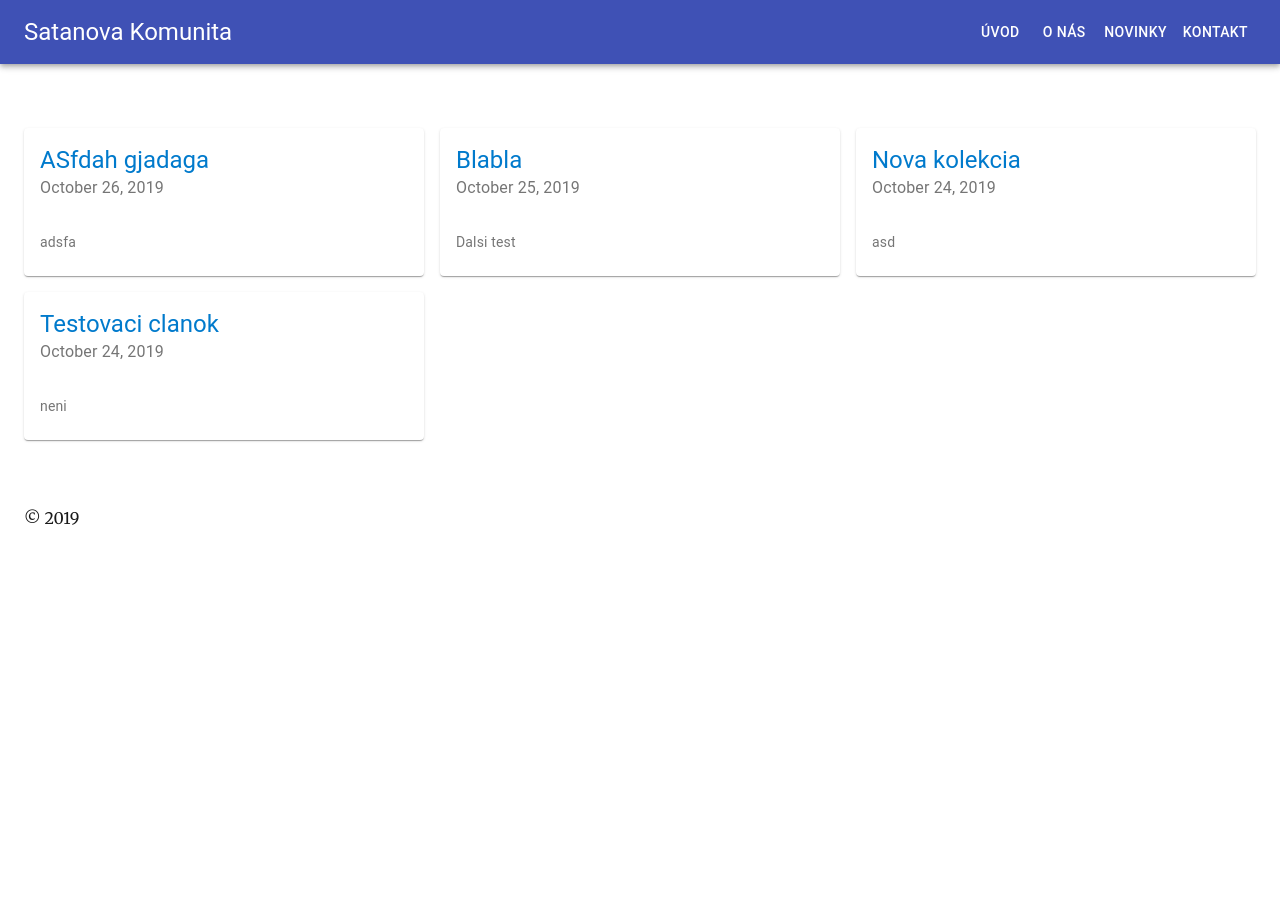
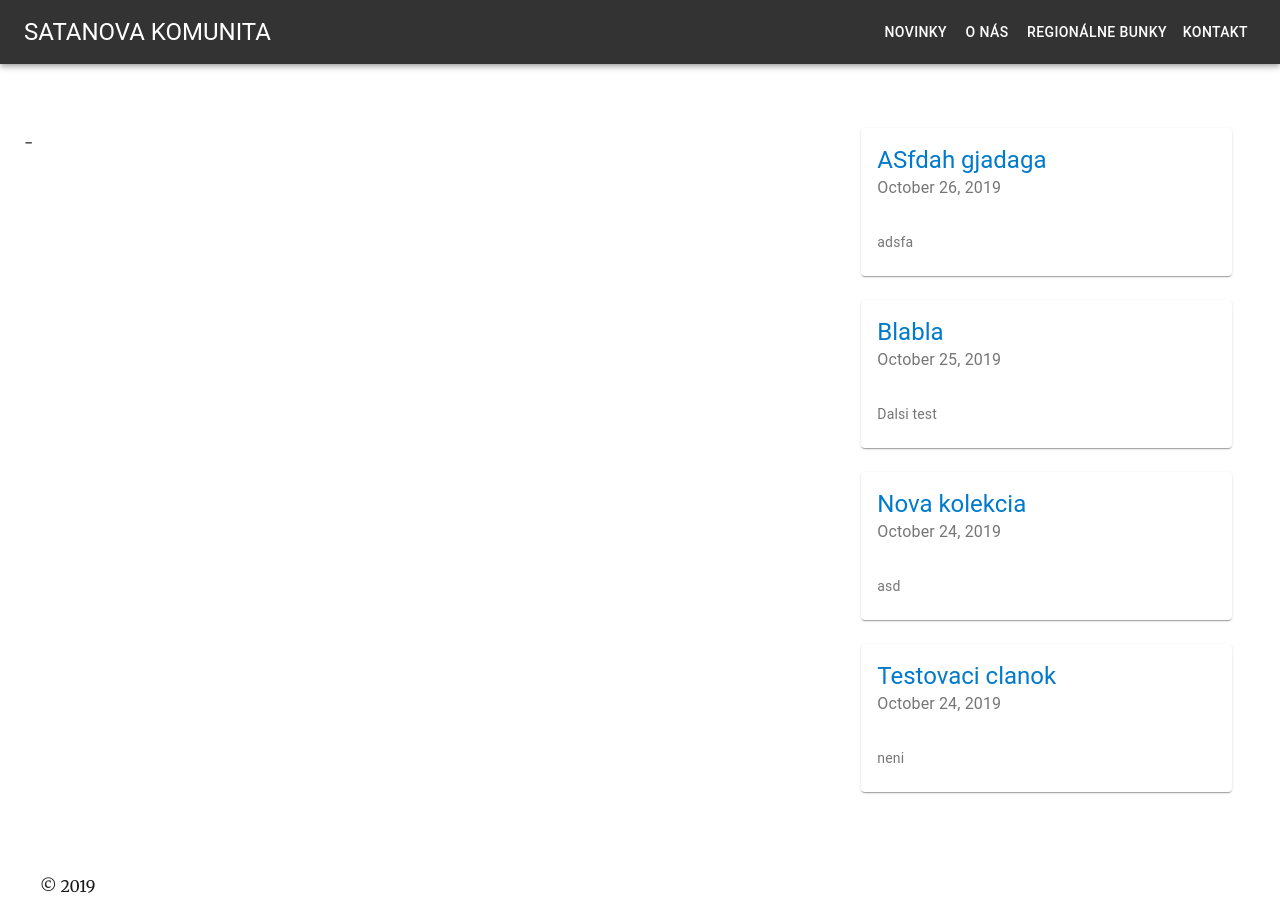
Before and after one commit to zoltan-kovac/satanova-komunita, a Gatsby site: page / in a window 1280 px wide. Before the commit the page ends 800 px from the top, so only its background shows below. Built offline with nearby package versions, Linux system fonts and the light colour scheme; Gatsby itself is replaced by a stand-in of ours; some packages are replaced by stand-ins of ours.

Commit message:
main nav update; add layout components

```diff
--- a/gatsby-config.js
+++ b/gatsby-config.js
@@ -8,15 +8,15 @@ module.exports = {
       facebook: `satanovakomunita`,
       twitter: `satanovakomunita`,
     },
-    menuLinks: [{
-      name: 'Úvod',
-      link: '/'
-    },{
+    menuLinks: [ {
+      name: 'Novinky',
+      link: '/novinky'
+    }, {
       name: 'O nás',
       link: '/o-nas'
     }, {
-      name: 'Novinky',
-      link: '/novinky'
+      name: 'Regionálne bunky',
+      link: '/regionalne-bunky'
     }, {
       name:'Kontakt',
       link:'/kontakt'
--- a/gatsby-node.js
+++ b/gatsby-node.js
@@ -4,7 +4,7 @@ const { createFilePath } = require(`gatsby-source-filesystem`)
 exports.createPages = async ({ graphql, actions }) => {
   const { createPage } = actions
 
-  const blogPost = path.resolve(`./src/templates/blog-post.js`)
+  const blogPost = path.resolve(`./src/templates/BlogPost.jsx`)
 
   const result = await graphql(
     `
--- /dev/null
+++ b/src/components/Copyright.jsx
@@ -0,0 +1,3 @@
+const Copyright = () => `© ${new Date().getFullYear()}`
+
+export default Copyright
--- a/src/components/Footer.jsx
+++ b/src/components/Footer.jsx
@@ -1,11 +1,23 @@
+import { makeStyles } from '@material-ui/core/styles'
+import Container from '@material-ui/core/Container'
+import Copyright from './Copyright'
 import React from 'react'
-import Container from '@material-ui/core/Container'
+
+const useStyles = makeStyles(theme => ({
+  root: {
+    padding: theme.spacing(2),
+    marginTop: 'auto',
+    backgroundColor: 'white',
+  },
+}))
 
 export default function Footer() {
+  const classes = useStyles()
+
   return (
-    <footer>
+    <footer className={classes.root}>
       <Container>
-        © {new Date().getFullYear()}
+        <Copyright />
       </Container>
     </footer>
   )
--- a/src/components/Header.jsx
+++ /dev/null
@@ -1,64 +0,0 @@
-import React from "react"
-import {
-  graphql,
-  Link,
-  useStaticQuery,
-} from "gatsby"
-import { makeStyles } from '@material-ui/core/styles';
-import AppBar from '@material-ui/core/AppBar';
-import Button from '@material-ui/core/Button';
-import Container from '@material-ui/core/Container';
-import Toolbar from '@material-ui/core/Toolbar';
-import Typography from '@material-ui/core/Typography';
-
-const useStyles = makeStyles(theme => ({
-  root: {
-    // backgroundColor: 'transparent',
-    // boxShadow: 'none'
-  },
-  title: {
-    flexGrow: 1,
-  },
-}));
-
-export default function Header() {
-  const classes = useStyles();
-  const { site: { siteMetadata } } = useStaticQuery(graphql`query HeaderQuery {
-    site {
-      siteMetadata {
-        title
-        menuLinks {
-          name
-          link
-        }
-      }
-    }
-  }`)
-
-  return (
-    <AppBar position="static" className={classes.root}>
-      <Container>
-        <Toolbar disableGutters>
-          <Typography variant="h5" className={classes.title}>
-            {siteMetadata.title}
-          </Typography>
-
-          {siteMetadata.menuLinks.map(({ name, link }) =>
-            <Button color="inherit">
-              <Link
-                style={{
-                  boxShadow: `none`,
-                  textDecoration: `none`,
-                  color: `inherit`,
-                }}
-                to={link}
-                >
-                {name}
-              </Link>
-            </Button>
-          )}
-        </Toolbar>
-      </Container>
-    </AppBar>
-  )
-}
--- /dev/null
+++ b/src/components/Navigation.jsx
@@ -0,0 +1,77 @@
+import React from "react"
+import {
+  graphql,
+  Link,
+  useStaticQuery,
+} from "gatsby"
+import { makeStyles } from '@material-ui/core/styles'
+import AppBar from '@material-ui/core/AppBar'
+import Button from '@material-ui/core/Button'
+import Container from '@material-ui/core/Container'
+import Toolbar from '@material-ui/core/Toolbar'
+import Typography from '@material-ui/core/Typography'
+
+const useStyles = makeStyles(theme => ({
+  root: {
+    // backgroundColor: 'transparent',
+    // boxShadow: 'none'
+  },
+  title: {
+    flexGrow: 1,
+  },
+}));
+
+export default function Navigation() {
+  const classes = useStyles();
+  const { site: { siteMetadata } } = useStaticQuery(graphql
+    `query HeaderQuery {
+      site {
+        siteMetadata {
+          title
+          menuLinks {
+            name
+            link
+          }
+        }
+      }
+    }`
+  )
+  const rootPath = `${__PATH_PREFIX__}/`
+
+  return (
+    <AppBar position="static" className={classes.root}>
+      <Container>
+        <Toolbar disableGutters>
+          <Typography variant="h5" className={classes.title}>
+            <Link
+              style={{
+                boxShadow: `none`,
+                color: `inherit`,
+                textDecoration: `none`,
+                textTransform: 'uppercase',
+              }}
+              to={rootPath}
+            >
+              {siteMetadata.title}
+            </Link>
+          </Typography>
+
+          {siteMetadata.menuLinks.map(({ name, link }) =>
+            <Link
+              style={{
+                boxShadow: `none`,
+                textDecoration: `none`,
+                color: `inherit`,
+              }}
+              to={link}
+            >
+              <Button color="inherit">
+                  {name}
+              </Button>
+            </Link>
+          )}
+        </Toolbar>
+      </Container>
+    </AppBar>
+  )
+}
--- a/src/components/layout.js
+++ b/src/components/layout.js
@@ -1,8 +1,35 @@
 import React from "react"
 import { Link } from "gatsby"
 import { rhythm, scale } from "../utils/typography"
-import Header from './Header'
+import Navigation from './Navigation'
 import Footer from './Footer'
+import { createMuiTheme, ThemeProvider, makeStyles } from '@material-ui/core/styles'
+
+const theme = createMuiTheme({
+  palette: {
+    primary: {
+      // light: will be calculated from palette.primary.main,
+      main: '#333',
+      // dark: will be calculated from palette.primary.main,
+      // contrastText: will be calculated to contrast with palette.primary.main
+    },
+    secondary: {
+      light: '#0066ff',
+      main: '#0044ff',
+      // dark: will be calculated from palette.secondary.main,
+      contrastText: '#ffcc00',
+    },
+    // error: will use the default color
+  },
+});
+
+const useStyles = makeStyles(theme => ({
+  root: {
+    display: 'flex',
+    flexDirection: 'column',
+    minHeight: '100vh',
+  },
+}));
 
 export default function Layout({
   location,
@@ -11,6 +38,7 @@ export default function Layout({
 }) {
   const rootPath = `${__PATH_PREFIX__}/`
   let header
+  const classes = useStyles()
 
   if (location.pathname === rootPath) {
     header = (
@@ -56,10 +84,12 @@ export default function Layout({
   }
 
   return (
-    <>
-      <Header />
-      <main>{children}</main>
-      <Footer />
-    </>
+    <div className={classes.root}>
+      <ThemeProvider theme={theme}>
+        <Navigation />
+        <main>{children}</main>
+        <Footer />
+      </ThemeProvider>
+    </div>
   )
 }
--- a/src/pages/index.js
+++ b/src/pages/index.js
@@ -51,15 +51,18 @@ export default function Root({
 
   return (
     <Layout location={location}>
-      <SEO title="All posts" />
+      <SEO title="Úvod" />
       <Container>
         <Box my={8}>
-          <Grid container className={classes.root} spacing={2}>
+          <Grid container spacing={3}>
+            <Grid item container xs={8}>-</Grid>
+
+            <Grid item container xs={4} spacing={3}>
               {posts.map(({ node }) => {
                 const title = node.frontmatter.title || node.fields.slug
 
                 return (
-              <Grid item xs={4}>
+                  <Grid item xs={12}>
                     <article key={node.fields.slug}>
                       <Card className={classes.card}>
                         <CardActionArea>
@@ -93,6 +96,7 @@ export default function Root({
                 )
               })}
             </Grid>
+          </Grid>
         </Box>
       </Container>
     </Layout>
```
Also changed, not shown: src/pages/kontakt/index.jsx (added, +42 -0 lines), src/templates/BlogPost.jsx (added, +100 -0 lines), src/templates/blog-post.js (deleted, +0 -101 lines). Lines whose indentation alone changed are shown as unchanged.
